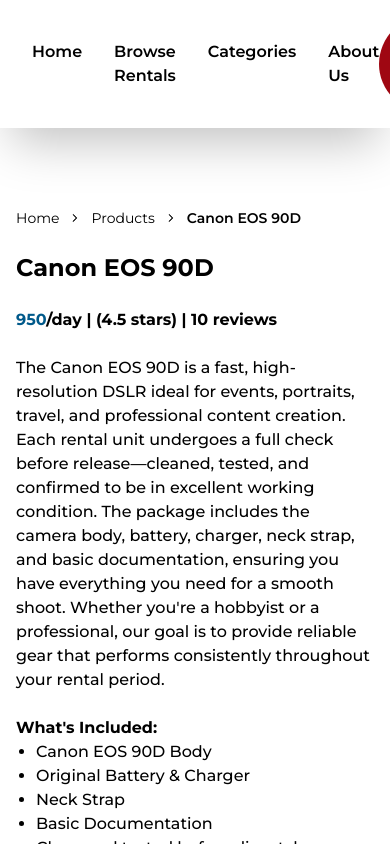
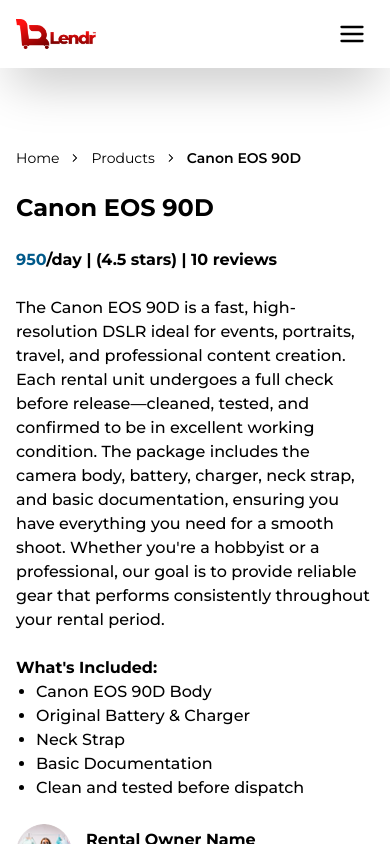
Before and after one commit to gabiuz/Lendr, a Next.js app in the folder client/: page /product-description in a window 390 px wide. Built offline with nearby package versions, Linux system fonts and the light colour scheme.

Commit message:
made navbar responsive

```diff
--- a/client/app/components/Navbar.jsx
+++ b/client/app/components/Navbar.jsx
@@ -1,59 +1,184 @@
 "use client";
 import Image from "next/image";
 import Link from "next/link";
+import { useState } from "react";
 
 export default function Navbar({
   logoSrc = "/lendr-log-gradient.png",
   logoAlt = "blendr logo",
 }) {
+  const [isMobileMenuOpen, setIsMobileMenuOpen] = useState(false);
+
   return (
-    <nav className="bg-white flex justify-between items-center px-8 py-4 xl:px-24 xl:py-8 shadow-2xl">
+    <nav className="bg-white shadow-2xl sticky top-0 z-50">
+      <div className="flex justify-between items-center px-4 md:px-6 lg:px-8 xl:px-24 py-3 md:py-4 xl:py-8">
         <Link href="/homepage" className="cursor-pointer">
           <Image
             src={logoSrc}
             width={142}
             height={54}
             alt={logoAlt}
-          className="w-20 xl:w-32"
+            className="w-20 md:w-24 lg:w-28 xl:w-32"
           />
         </Link>
-      {/* Nav links */}
-      <div className="text-black">
-        <ul className="flex gap-8 xl:gap-16 font-semibold text-base xl:text-lg">
-          <li className="hover:text-red">
+
+        {/* Desktop Nav links */}
+        <div className="hidden lg:block text-black">
+          <ul className="flex gap-6 lg:gap-8 xl:gap-16 font-semibold text-sm lg:text-base xl:text-lg">
+            <li className="hover:text-red transition-colors">
               <Link href="#home">Home</Link>
             </li>
-          <li className="hover:text-red">
+            <li className="hover:text-red transition-colors">
               <Link href="#browse">Browse Rentals</Link>
             </li>
-          <li className="hover:text-red">
+            <li className="hover:text-red transition-colors">
               <Link href="#categories">Categories</Link>
             </li>
-          <li className="hover:text-red">
+            <li className="hover:text-red transition-colors">
               <Link href="#aboutUs">About Us</Link>
             </li>
           </ul>
         </div>
-      {/* Buttons */}
-      <div className="text-black flex items-center gap-4 xl:gap-6">
+
+        {/* Desktop Buttons */}
+        <div className="hidden lg:flex text-black items-center gap-3 lg:gap-4 xl:gap-6">
           <Link href="/register">
-          <button className="bg-red-800 hover:bg-red-900 text-white font-semibold px-6 py-3 rounded-full cursor-pointer">
+            <button className="bg-red-800 hover:bg-red-900 text-white font-semibold px-4 lg:px-5 xl:px-6 py-2 lg:py-2.5 xl:py-3 rounded-full cursor-pointer text-sm lg:text-base transition-colors whitespace-nowrap">
               + Be a Rental Owner
             </button>
           </Link>
           <Link href="/profile">
-          <button className="flex items-center gap-2 cursor-pointer font-semibold px-4 py-2">
+            <button className="flex items-center gap-2 cursor-pointer font-semibold px-3 lg:px-4 py-2 hover:text-red transition-colors">
               <svg width="20" height="19" viewBox="0 0 19 19" fill="none">
                 <path
                   d="M15.8333 16.625V15.0417C15.8333 14.2018 15.4997 13.3964 14.9058 12.8025C14.3119 12.2086 13.5065 11.875 12.6666 11.875H6.33329C5.49344 11.875 4.68799 12.2086 4.09412 12.8025C3.50026 13.3964 3.16663 14.2018 3.16663 15.0417V16.625"
-                stroke="#211D1B"
+                  stroke="currentColor"
                   strokeWidth="2"
                   strokeLinecap="round"
                   strokeLinejoin="round"
                 />
                 <path
                   d="M9.50004 8.70833C11.2489 8.70833 12.6667 7.29057 12.6667 5.54167C12.6667 3.79276 11.2489 2.375 9.50004 2.375C7.75114 2.375 6.33337 3.79276 6.33337 5.54167C6.33337 7.29057 7.75114 8.70833 9.50004 8.70833Z"
-                stroke="#211D1B"
+                  stroke="currentColor"
+                  strokeWidth="2"
+                  strokeLinecap="round"
+                  strokeLinejoin="round"
+                />
+              </svg>
+              <span className="text-sm lg:text-base">Profile</span>
+            </button>
+          </Link>
+        </div>
+
+        {/* Mobile Menu Button */}
+        <button
+          onClick={() => setIsMobileMenuOpen(!isMobileMenuOpen)}
+          className="lg:hidden p-2 text-black hover:text-red transition-colors"
+          aria-label="Toggle menu"
+        >
+          {isMobileMenuOpen ? (
+            <svg
+              width="28"
+              height="28"
+              viewBox="0 0 24 24"
+              fill="none"
+              stroke="currentColor"
+              strokeWidth="2"
+              strokeLinecap="round"
+              strokeLinejoin="round"
+            >
+              <line x1="18" y1="6" x2="6" y2="18" />
+              <line x1="6" y1="6" x2="18" y2="18" />
+            </svg>
+          ) : (
+            <svg
+              width="28"
+              height="28"
+              viewBox="0 0 24 24"
+              fill="none"
+              stroke="currentColor"
+              strokeWidth="2"
+              strokeLinecap="round"
+              strokeLinejoin="round"
+            >
+              <line x1="3" y1="12" x2="21" y2="12" />
+              <line x1="3" y1="6" x2="21" y2="6" />
+              <line x1="3" y1="18" x2="21" y2="18" />
+            </svg>
+          )}
+        </button>
+      </div>
+
+      {/* Mobile Menu */}
+      {isMobileMenuOpen && (
+        <div className="lg:hidden bg-white border-t border-gray-200 shadow-lg">
+          <div className="px-4 py-4 space-y-4">
+            {/* Mobile Nav Links */}
+            <ul className="space-y-3 text-black font-semibold">
+              <li>
+                <Link
+                  href="#home"
+                  className="block py-2 hover:text-red transition-colors"
+                  onClick={() => setIsMobileMenuOpen(false)}
+                >
+                  Home
+                </Link>
+              </li>
+              <li>
+                <Link
+                  href="#browse"
+                  className="block py-2 hover:text-red transition-colors"
+                  onClick={() => setIsMobileMenuOpen(false)}
+                >
+                  Browse Rentals
+                </Link>
+              </li>
+              <li>
+                <Link
+                  href="#categories"
+                  className="block py-2 hover:text-red transition-colors"
+                  onClick={() => setIsMobileMenuOpen(false)}
+                >
+                  Categories
+                </Link>
+              </li>
+              <li>
+                <Link
+                  href="#aboutUs"
+                  className="block py-2 hover:text-red transition-colors"
+                  onClick={() => setIsMobileMenuOpen(false)}
+                >
+                  About Us
+                </Link>
+              </li>
+            </ul>
+
+            {/* Mobile Buttons */}
+            <div className="space-y-3 border-t border-gray-200 pt-4">
+              <Link href="/register" className="block">
+                <button
+                  className="w-full bg-red-800 hover:bg-red-900 text-white font-semibold px-4 py-3 rounded-full cursor-pointer transition-colors"
+                  onClick={() => setIsMobileMenuOpen(false)}
+                >
+                  + Be a Rental Owner
+                </button>
+              </Link>
+              <Link href="/profile" className="block">
+                <button
+                  className="w-full flex items-center justify-center gap-2 cursor-pointer font-semibold px-4 py-3 border border-gray-300 rounded-full hover:border-red hover:text-red transition-colors"
+                  onClick={() => setIsMobileMenuOpen(false)}
+                >
+                  <svg width="20" height="19" viewBox="0 0 19 19" fill="none">
+                    <path
+                      d="M15.8333 16.625V15.0417C15.8333 14.2018 15.4997 13.3964 14.9058 12.8025C14.3119 12.2086 13.5065 11.875 12.6666 11.875H6.33329C5.49344 11.875 4.68799 12.2086 4.09412 12.8025C3.50026 13.3964 3.16663 14.2018 3.16663 15.0417V16.625"
+                      stroke="currentColor"
+                      strokeWidth="2"
+                      strokeLinecap="round"
+                      strokeLinejoin="round"
+                    />
+                    <path
+                      d="M9.50004 8.70833C11.2489 8.70833 12.6667 7.29057 12.6667 5.54167C12.6667 3.79276 11.2489 2.375 9.50004 2.375C7.75114 2.375 6.33337 3.79276 6.33337 5.54167C6.33337 7.29057 7.75114 8.70833 9.50004 8.70833Z"
+                      stroke="currentColor"
                       strokeWidth="2"
                       strokeLinecap="round"
                       strokeLinejoin="round"
@@ -63,6 +188,9 @@
                 </button>
               </Link>
             </div>
+          </div>
+        </div>
+      )}
     </nav>
   );
 }
```
Lines whose indentation alone changed are shown as unchanged.
